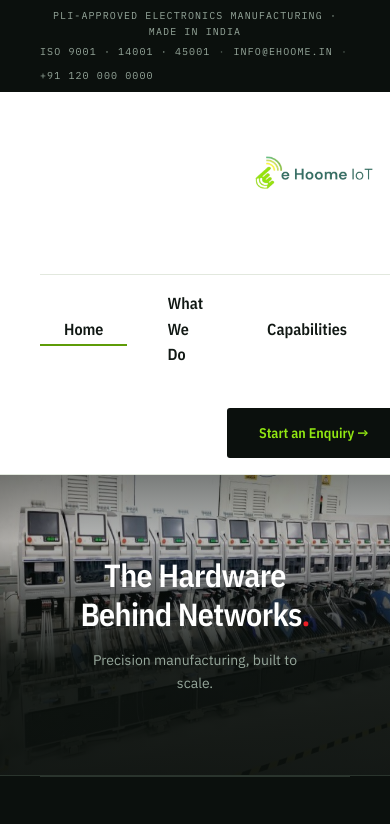
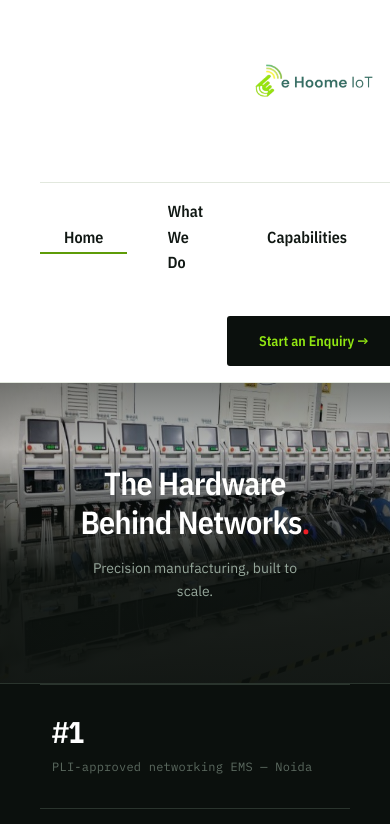
Before and after one commit to rashmigroupdeveloper/Ehoome-Website, a React (Vite) app: page / in a window 390 px wide. Shown: the top 824 px of the page. Built offline with nearby package versions, Linux system fonts and the light colour scheme.

Commit message:
Fix nav bar

```diff
--- a/src/components/Header.css
+++ b/src/components/Header.css
@@ -1,52 +1,6 @@
 .header {
   position: relative;
   z-index: 40;
-}
-
-.header-utility {
-  background-color: var(--ink);
-  color: var(--muted-d);
-  height: 34px;
-  display: flex;
-  align-items: center;
-  font-family: var(--font-mono);
-  font-size: 11px;
-  letter-spacing: 0.1em;
-  text-transform: uppercase;
-}
-
-.utility-content {
-  display: flex;
-  justify-content: space-between;
-  align-items: center;
-  width: 100%;
-  gap: 20px;
-}
-
-.utility-left {
-  flex: 1;
-  min-width: 0;
-}
-
-.utility-right {
-  display: flex;
-  align-items: center;
-  gap: 8px;
-  white-space: nowrap;
-}
-
-.utility-text {
-  display: inline;
-  color: var(--muted-d);
-  text-decoration: none;
-}
-
-.utility-text:hover {
-  color: var(--paper);
-}
-
-.utility-divider {
-  color: var(--muted);
 }
 
 .header-nav {
@@ -124,7 +78,7 @@
 
 .mega-menu-wrapper {
   position: fixed;
-  top: 108px;
+  top: 74px;
   left: 0;
   right: 0;
   z-index: 60;
@@ -191,29 +145,6 @@
 }
 
 @media (max-width: 640px) {
-  .header-utility {
-    height: auto;
-    padding: 8px 0;
-    flex-direction: column;
-    gap: 4px;
-  }
-
-  .utility-content {
-    flex-direction: column;
-    gap: 4px;
-    font-size: 10px;
-  }
-
-  .utility-left,
-  .utility-right {
-    width: 100%;
-    text-align: center;
-  }
-
-  .utility-right {
-    flex-wrap: wrap;
-  }
-
   .nav-content {
     flex-direction: column;
   }
--- a/src/components/Header.jsx
+++ b/src/components/Header.jsx
@@ -31,23 +31,6 @@ export default function Header() {
 
   return (
     <header className="header">
-      <div className="header-utility">
-        <div className="wrap">
-          <div className="utility-content">
-            <div className="utility-left">
-              <span className="utility-text">PLI-approved electronics manufacturing · Made in India</span>
-            </div>
-            <div className="utility-right">
-              <span className="utility-text">ISO 9001 · 14001 · 45001</span>
-              <span className="utility-divider">·</span>
-              <a href="mailto:info@ehoome.in" className="utility-text">info@ehoome.in</a>
-              <span className="utility-divider">·</span>
-              <a href="tel:+911200000000" className="utility-text">+91 120 000 0000</a>
-            </div>
-          </div>
-        </div>
-      </div>
-
       <nav className="header-nav">
         <div className="wrap">
           <div className="nav-content">
--- a/src/pages/Home.css
+++ b/src/pages/Home.css
@@ -24,7 +24,7 @@
 
 .stat-label {
   font-family: var(--font-display);
-  font-size: 100px;
+  font-size: 30px;
   font-weight: 700;
   color: var(--paper) !important;
   line-height: 1;
```
